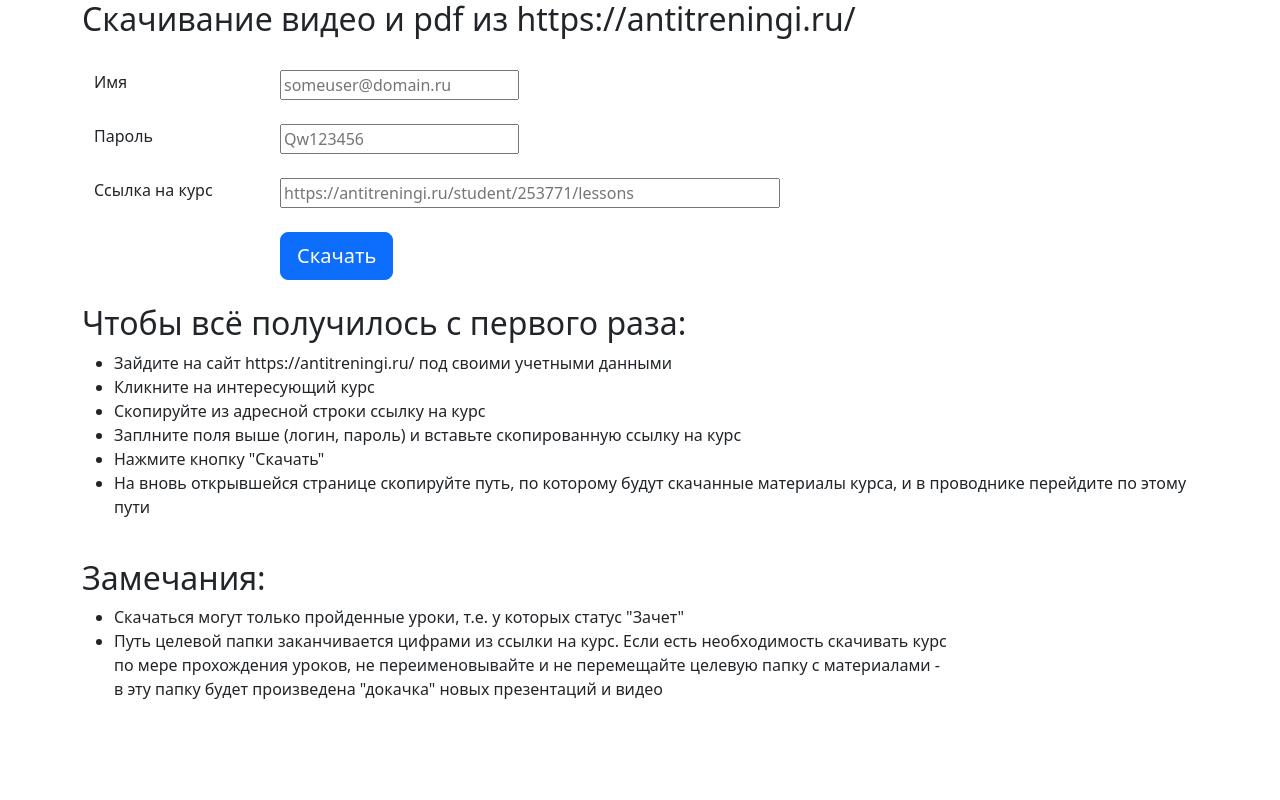
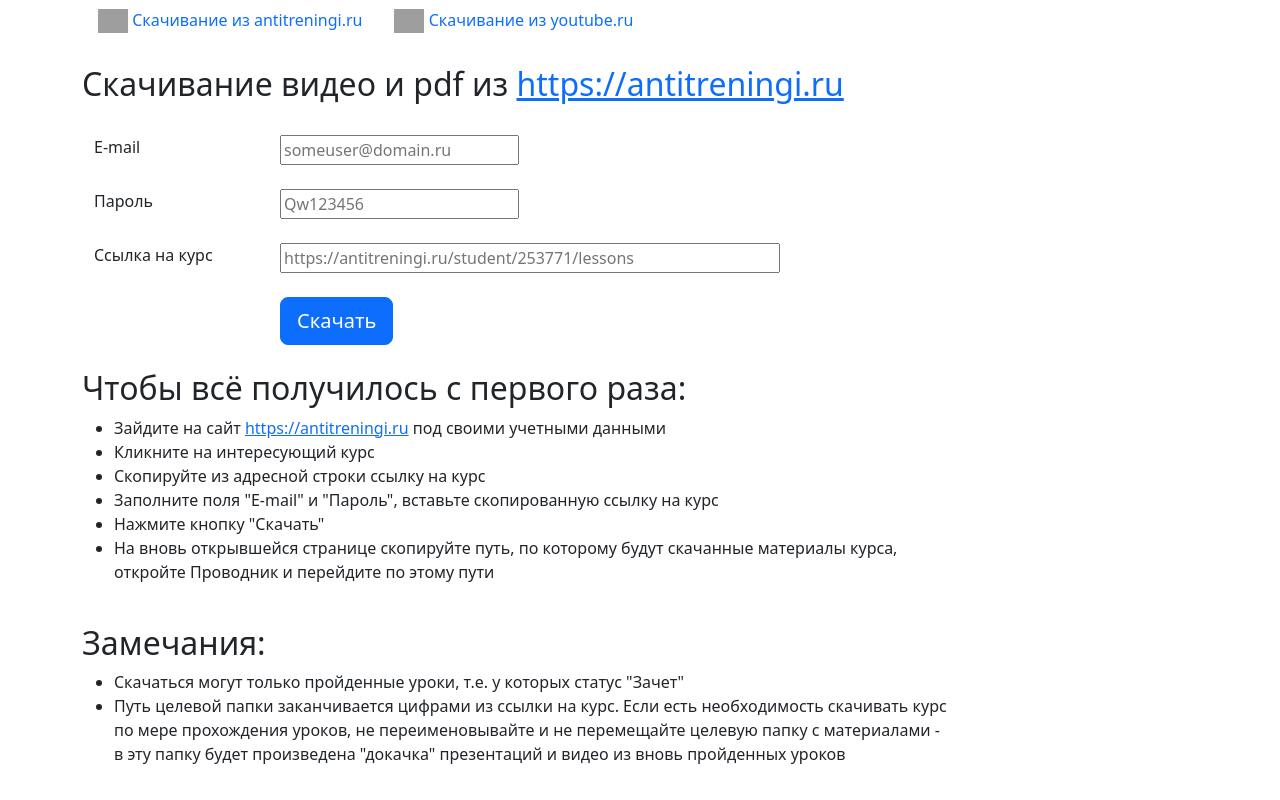
Before and after one commit to skvsbk/antitreningi, a Flask app: page / in a window 1280 px wide. Run offline with Flask 3, Linux system fonts and the light colour scheme; parts of the project's set-up code (start-up, migrations or seed data) failed here and were passed over; grey boxes are pictures that could not be loaded.

Commit message:
Add youtube download possibilities. Make navbar interface.

```diff
--- a/app/__init__.py
+++ b/app/__init__.py
@@ -2,6 +2,7 @@
 import re
 import config
 from app.controller.antitreningi import DownloadMaterials
+from app.controller.youtube import DownloadVideo
 
 
 app = Flask(__name__)
@@ -19,14 +20,35 @@
         if login != '' and password != '' and url_course != '':
             thread_a = DownloadMaterials(login, password, url_course)
             thread_a.start()
+            title1 = 'Скачивание видео и pdf из https://antitreningi.ru/'
+            title2 = 'Это займет несколько минут. Скачанный курс появится здесь:'
             files_url = '\\\\fsrv\\Обмен\\ОБУЧЕНИЕ_ПЕРСОНАЛА\\antitreningi\\' + re.findall(r"\d+", url_course)[0]
-            return redirect(url_for('finish', files_url=files_url))
+            # return redirect(url_for('finish', title1=title1, title2=title2, files_url=files_url))
+            return render_template('finish.html', title1=title1, title2=title2, files_url=files_url)
         else:
             flash('Все поля должны быть заполнены!', 'info')
 
     return render_template('antitreningi.html')
 
 
-@app.route('/finish/<files_url>', methods=['GET'])
-def finish(files_url):
-    return render_template('finish.html', files_url=files_url)
+@app.route('/ytb', methods=['GET'])
+def youtube():
+    args = request.args
+    if args.get('get_video', default='', type=str) == 'Скачать':
+        url_video = args.get('url_video')
+        if url_video != '':
+            thread_a = DownloadVideo(url_video)
+            thread_a.start()
+            title1 = 'Скачивание видео из YouTube'
+            title2 = 'Это займет несколько минут. Скачанное видео появится здесь:'
+            files_url = '\\\\fsrv\\Обмен\\ОБУЧЕНИЕ_ПЕРСОНАЛА\\youtube\\'
+            # return redirect(url_for('finish', title1=title1, title2=title2, files_url=files_url))
+            return render_template('finish.html', title1=title1, title2=title2, files_url=files_url)
+        else:
+            flash('Все поля должны быть заполнены!', 'info')
+
+    return render_template('youtube.html')
+
+# @app.route('/finish/<title1>/<title2>/<files_url>', methods=['GET'])
+# def finish(title1, title2, files_url):
+#     return render_template('finish.html', title1=title1, title2=title2, files_url=files_url)
--- a/app/controller/antitreningi.py
+++ b/app/controller/antitreningi.py
@@ -25,7 +25,7 @@
         self.current_file_name = None
         self.file_set = set()  # None
 
-        download_path = os.path.join(os.path.abspath(Config.DOWNLOAD_FOLDER), re.findall(r'\d+', url_course)[0])
+        download_path = os.path.join(os.path.abspath(Config.DOWNLOAD_FOLDER_ANTITR), re.findall(r'\d+', url_course)[0])
 
         if not os.path.exists(download_path):
             os.makedirs(download_path)
@@ -177,6 +177,7 @@
                 streams = yt.streams
             except:
                 # write the error file with theme, lesson - video not found
+                self.logger.warning(f'Can not get {url_yt} for {name_yt}')
                 return
             # for notify subscriber
             self.file_set = set(os.listdir(self.download_path))
--- a/app/templates/antitreningi.html
+++ b/app/templates/antitreningi.html
@@ -13,13 +13,13 @@
 {% block body %}
 <form method="get">
 <div class="container-sm">
-    <h2>Скачивание видео и pdf из https://antitreningi.ru/</h2>
+    <h2>Скачивание видео и pdf из <a href="https://antitreningi.ru" target="_blank" >https://antitreningi.ru</a></h2>
     <br>
 
         <div class="container">
             <div class="row">
                 <div class="col">
-                     <label>Имя</label>
+                     <label>E-mail</label>
                 </div>
                 <div class="col-10">
                     <input type="text" name="login" placeholder="someuser@domain.ru">
@@ -62,12 +62,12 @@
 <div class="container-sm">
     <h2>Чтобы всё получилось с первого раза:</h2>
     <ul>
-        <li>Зайдите на сайт https://antitreningi.ru/ под своими учетными данными</li>
+        <li>Зайдите на сайт <a href="https://antitreningi.ru" target="_blank" >https://antitreningi.ru</a> под своими учетными данными</li>
         <li>Кликните на интересующий курс</li>
         <li>Скопируйте из адресной строки ссылку на курс</li>
-        <li>Заплните поля выше (логин, пароль) и вставьте скопированную ссылку на курс</li>
+        <li>Заполните поля "E-mail" и "Пароль", вставьте скопированную ссылку на курс</li>
         <li>Нажмите кнопку "Скачать"</li>
-        <li>На вновь открывшейся странице скопируйте путь, по которому будут скачанные материалы курса, и в проводнике перейдите по этому пути</li>
+        <li>На вновь открывшейся странице скопируйте путь, по которому будут скачанные материалы курса, <br> откройте Проводник и перейдите по этому пути</li>
     </ul>
     <br>
     <h2>Замечания:</h2>
@@ -75,7 +75,7 @@
         <li>Скачаться могут только пройденные уроки, т.е. у которых статус "Зачет"</li>
         <li>Путь целевой папки заканчивается цифрами из ссылки на курс. Если есть необходимость скачивать курс<br>
             по мере прохождения уроков, не переименовывайте и не перемещайте целевую папку с материалами -<br>
-            в эту папку будет произведена "докачка" новых презентаций и видео</li>
+            в эту папку будет произведена "докачка" презентаций и видео из вновь пройденных уроков</li>
 
     </ul>
 
--- a/app/templates/base.html
+++ b/app/templates/base.html
@@ -2,6 +2,7 @@
 <html lang="en">
 <head>
     <meta charset="UTF-8">
+    <link rel="shortcut icon" href="{{ url_for('static', filename='ac_logo.png') }}">
     <link href="https://cdn.jsdelivr.net/npm/bootstrap@5.2.0-beta1/dist/css/bootstrap.min.css" rel="stylesheet"
           integrity="sha384-0evHe/X+R7YkIZDRvuzKMRqM+OrBnVFBL6DOitfPri4tjfHxaWutUpFmBp4vmVor" crossorigin="anonymous">
 
@@ -19,6 +20,25 @@
     </style>
 </head>
 <body>
+
+<div class="container-sm">
+ <ul class="nav nav-underline ">
+  <li class="nav-item">
+    <a class="nav-link" aria-current="page" href=" {{ url_for('antitreningi') }} ">
+        <img src="{{ url_for('static', filename='at_logo.ico') }}" alt="Logo" width="30" height="24" class="d-inline-block align-text-top">
+        Скачивание из antitreningi.ru
+    </a>
+  </li>
+  <li class="nav-item">
+    <a class="nav-link" href=" {{ url_for('youtube') }} ">
+        <img src="{{ url_for('static', filename='yt_logo.ico') }}" alt="Logo" width="30" height="24" class="d-inline-block align-text-top">
+        Скачивание из youtube.ru
+    </a>
+  </li>
+ </ul>
+
+</div>
+<br>
     {% with messages = get_flashed_messages() %}
       {% if messages %}
         <ul class=flashes>
--- a/app/templates/finish.html
+++ b/app/templates/finish.html
@@ -29,10 +29,10 @@
 </script>
 
 <div class="container-sm">
-    <h2>Скачивание видео и pdf из https://antitreningi.ru/</h2>
+    <h2>{{ title1 }}</h2>
     <br>
         <div class="container">
-            <h4>Это займет несколько минут. Скачанный курс появится здесь:</h4>
+            <h4>{{ title2 }}</h4>
             <br>
             <input id="linkPath" value="{{ files_url }}" readonly></input>
             <button onclick="myFunction()">Копировать ссылку</button>
--- a/config.py
+++ b/config.py
@@ -3,7 +3,9 @@
     SECRET_KEY = '3e8cd834f5e9657fe6ca26475b2a8e12ca3eb248'
 
     # For docker
-    DOWNLOAD_FOLDER = './app/downloads'
+    DOWNLOAD_FOLDER_ANTITR = './app/dwl_antitr'
+    DOWNLOAD_FOLDER_YTB = './app/dwl_ytb'
 
     # For local usage
-    # DOWNLOAD_FOLDER = '/mnt/share/ОБУЧЕНИЕ_ПЕРСОНАЛА/antitreningi'
+    # DOWNLOAD_FOLDER_ANTITR = '/mnt/share/ОБУЧЕНИЕ_ПЕРСОНАЛА/antitreningi'
+    # DOWNLOAD_FOLDER_YTB = '/mnt/share/ОБУЧЕНИЕ_ПЕРСОНАЛА/youtube'
--- a/docker-compose.yml
+++ b/docker-compose.yml
@@ -10,4 +10,5 @@
       - 8100:5000
 
     volumes:
-      - /mnt/share/ОБУЧЕНИЕ_ПЕРСОНАЛА/antitreningi/:/code/app/downloads
+      - /mnt/share/ОБУЧЕНИЕ_ПЕРСОНАЛА/antitreningi/:/code/app/dwl_antitr
+      - /mnt/share/ОБУЧЕНИЕ_ПЕРСОНАЛА/youtube/:/code/app/dwl_ytb
```
Also changed, not shown: app/controller/youtube.py (added, +50 -0 lines), app/templates/youtube.html (added, +53 -0 lines), app/static/ac_logo.png (added), 2 other files.
